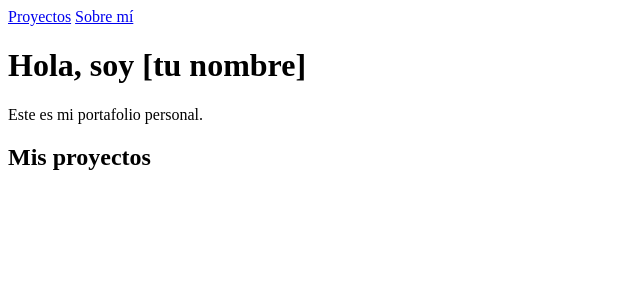
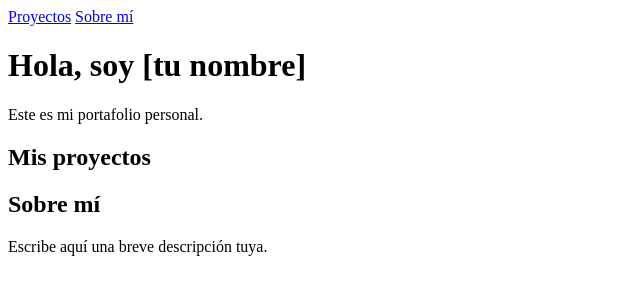
Before and after one commit to paulamera2007-glitch/taller_2, a plain HTML site: page index.html in a window 1280 px wide. Shown: the whole page, without its empty margins (0-640 px from the left). Drawn offline with Linux system fonts and the light colour scheme.

Commit message:
feat(estructura): agrega seccion sobre mi con descripcion personal

```diff
--- a/index.html
+++ b/index.html
@@ -18,5 +18,9 @@
     <h2>Mis proyectos</h2>
   </section>
 </main>
+<section id="sobre-mi">
+  <h2>Sobre mí</h2>
+  <p>Escribe aquí una breve descripción tuya.</p>
+</section>
 </body>
 </html>
```
